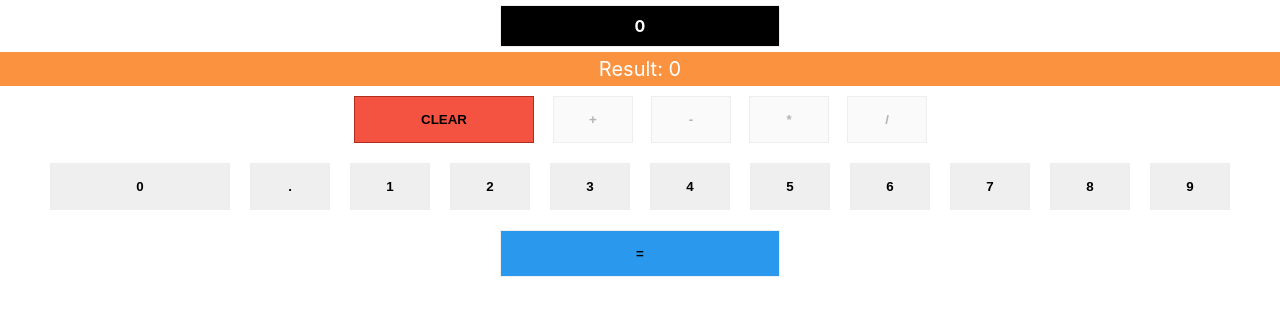
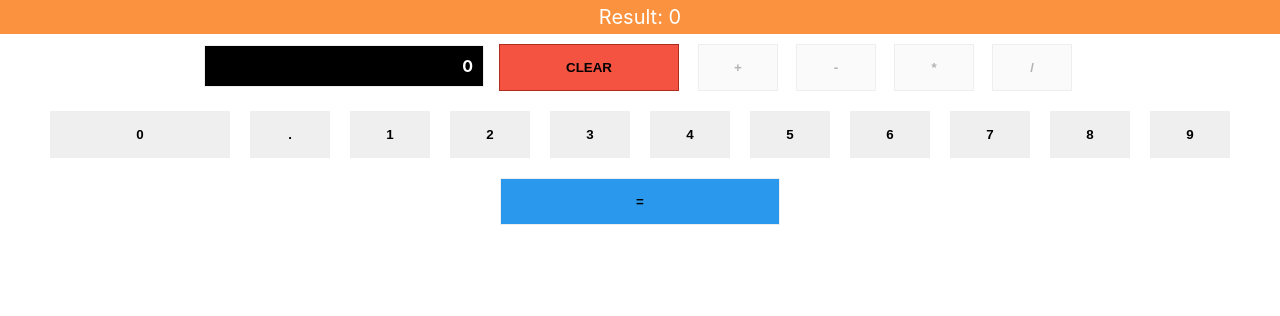
Before and after one commit to DiegoGorgazzi/javascript-calculator, a React (Create React App) app: page / in a window 1280 px wide. Shown: the top 316 px of the page. Built offline with nearby package versions, Linux system fonts and the light colour scheme.

Commit message:
Change location of result and input display

```diff
--- a/src/components/CalculatorControl/CalculatorControl.css
+++ b/src/components/CalculatorControl/CalculatorControl.css
@@ -25,7 +25,6 @@
   margin: 10px;
   border: 1px solid #eee;
   font-weight: 900;
-  text-align: center;
   cursor: pointer;
   background-color: #2a99ed;
   display: inline-block;
--- a/src/containers/Calculator/Calculator.css
+++ b/src/containers/Calculator/Calculator.css
@@ -5,7 +5,7 @@
     margin: 5px;
     border: 1px solid #eee;
     font-weight: bold;
-    text-align: center;
+    text-align: right;
     background-color: black;
     color: white;
     cursor: pointer;
--- a/src/containers/Calculator/Calculator.js
+++ b/src/containers/Calculator/Calculator.js
@@ -171,10 +171,11 @@ class Calculator extends Component {
         //to my own component so, I guess I'll have to live with this.
         return (
             <div>
+                <CalculatorOutput value={this.state.result} />
               <div id="display">
               {inputResult}
               </div>
-              <CalculatorOutput value={this.state.result} />
+
 
               <CalculatorControl opID="clear" operator="CLEAR" clicked={this.clearHandler} />
 
```
